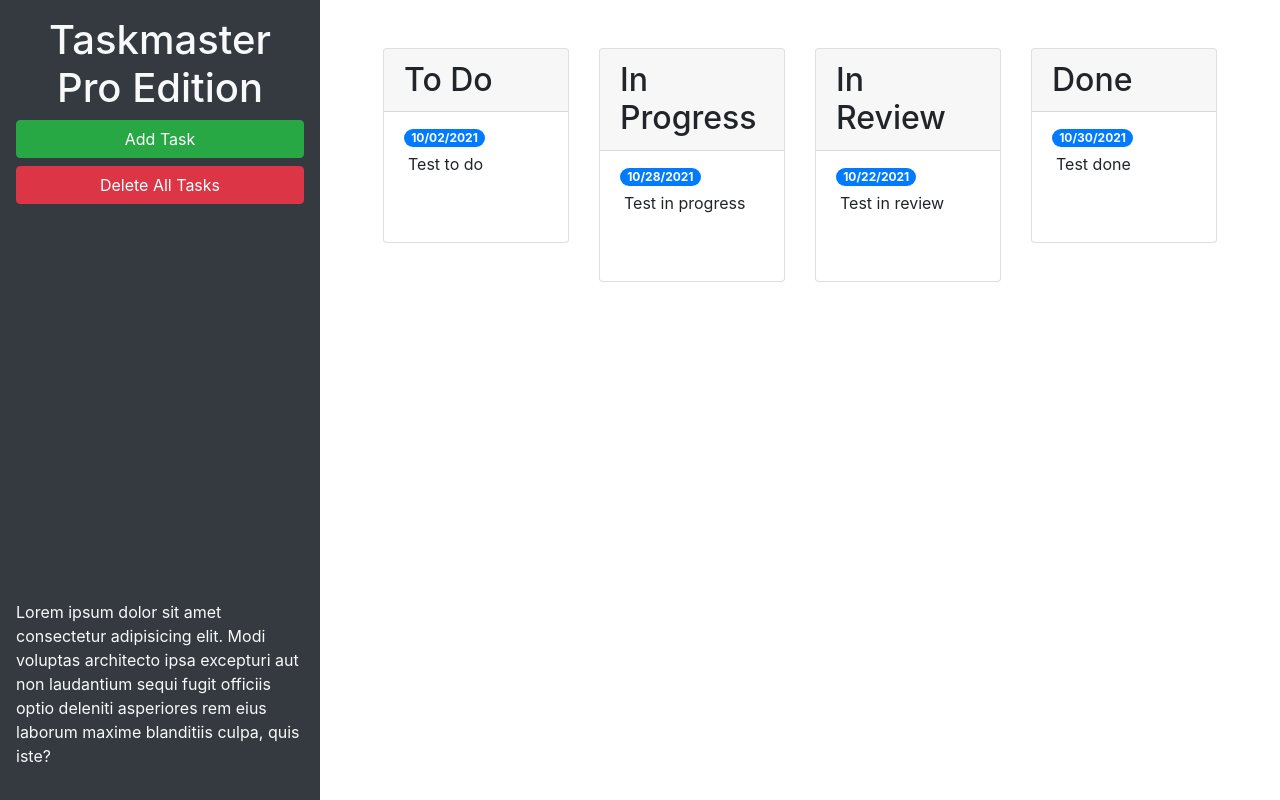
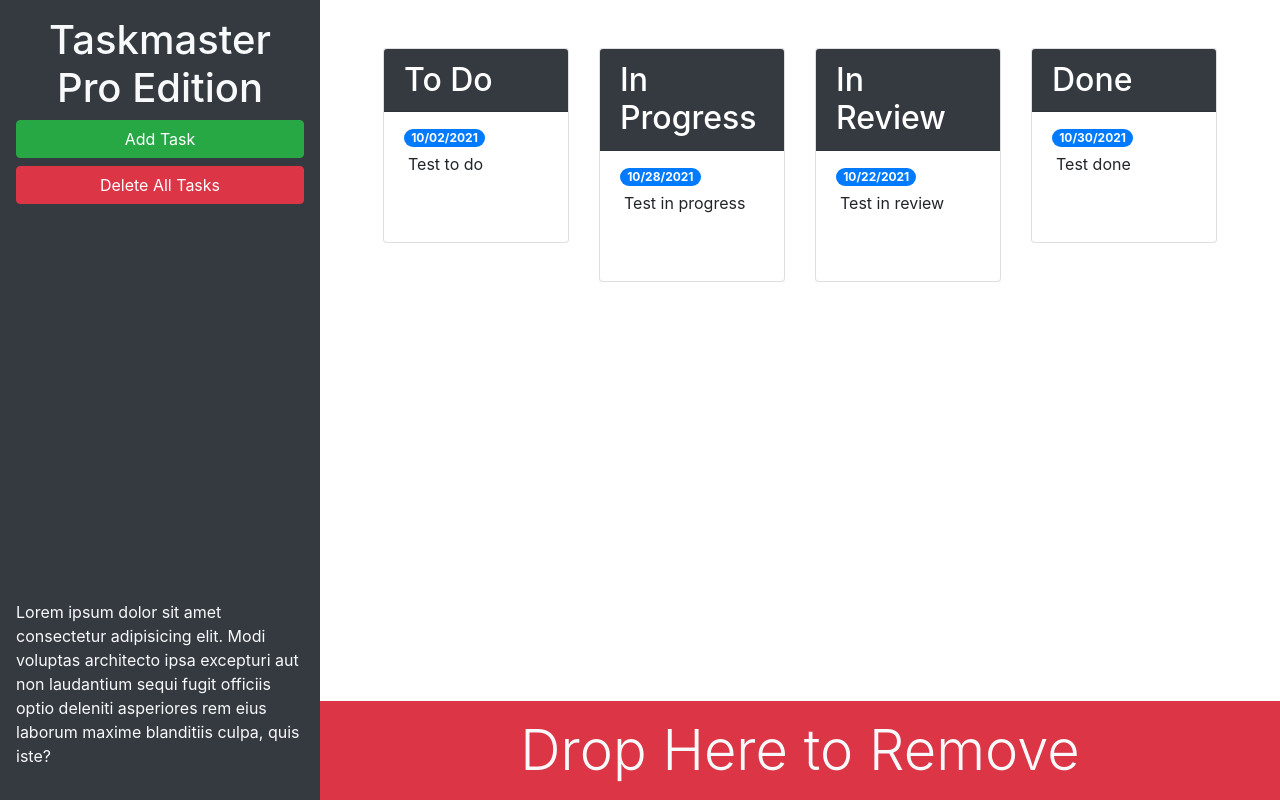
Before and after one commit to adamjfield/taskmaster-pro, a plain HTML site: page index.html in a window 1280 px wide. Drawn offline with nearby package versions, Linux system fonts and the light colour scheme.

Commit message:
added removal banner

```diff
--- a/index.html
+++ b/index.html
@@ -15,7 +15,7 @@
   <body>
     <div class="row min-vh-100 no-gutters">
       <header
-        class="col-12 col-lg-3 bg-dark text-light d-flex flex-column p-4 p-lg-3"
+        class="col-12 col-lg-3 bg-dark text-light sticky-top d-flex flex-column p-4 p-lg-3"
       >
         <h1 class="text-center">Taskmaster Pro Edition</h1>
         <button
@@ -29,19 +29,19 @@
         <button id="remove-tasks" class="btn btn-block btn-danger">
           Delete All Tasks
         </button>
-        <p class="mt-auto">
+        <p class="mt-auto d-none d-lg-block">
           Lorem ipsum dolor sit amet consectetur adipisicing elit. Modi voluptas
           architecto ipsa excepturi aut non laudantium sequi fugit officiis
           optio deleniti asperiores rem eius laborum maxime blanditiis culpa,
           quis iste?
         </p>
       </header>
-      <main class="col-12 col-lg-9">
+      <main class="col-12 col-lg-9 d-flex flex-column">
         <div class="m-5 row justify-content-around">
           <!-- tood start -->
           <div class="col-12 col-md-6 col-xl-3 mb-3">
             <div class="card">
-              <h2 class="card-header">To Do</h2>
+              <h2 class="card-header bg-dark text-white">To Do</h2>
               <ul id="list-toDo" class="list-group list-group-flush">
                 <li class="list-group-item">
                   <span class="badge badge-primary badge-pill">10/02/2021</span>
@@ -54,7 +54,7 @@
           <!-- in progress start -->
           <div class="col-12 col-md-6 col-xl-3 mb-3">
             <div class="card">
-              <h2 class="card-header">In Progress</h2>
+              <h2 class="card-header bg-dark text-white">In Progress</h2>
               <ul id="list-inProgress" class="list-group list-group-flush">
                 <li class="list-group-item">
                   <span class="badge badge-primary badge-pill">10/28/2021</span>
@@ -67,7 +67,7 @@
           <!-- in review start -->
           <div class="col-12 col-md-6 col-xl-3 mb-3">
             <div class="card">
-              <h2 class="card-header">In Review</h2>
+              <h2 class="card-header bg-dark text-white">In Review</h2>
               <ul id="list-inReview" class="list-group list-group-flush">
                 <li class="list-group-item">
                   <span class="badge badge-primary badge-pill">10/22/2021</span>
@@ -80,7 +80,7 @@
           <!-- done start -->
           <div class="col-12 col-md-6 col-xl-3 mb-3">
             <div class="card">
-              <h2 class="card-header">Done</h2>
+              <h2 class="card-header bg-dark text-white">Done</h2>
               <ul id="list-done" class="list-group list-group-flush">
                 <li class="list-group-item">
                   <span class="badge badge-primary badge-pill">10/30/2021</span>
@@ -90,6 +90,11 @@
             </div>
           </div>
           <!-- done end -->
+        </div>
+        <div id="trash" class="mt-auto">
+          <div class="w-100 bg-danger p-3 text-center text-light display-4">
+            Drop Here to Remove
+          </div>
         </div>
       </main>
     </div>
```
